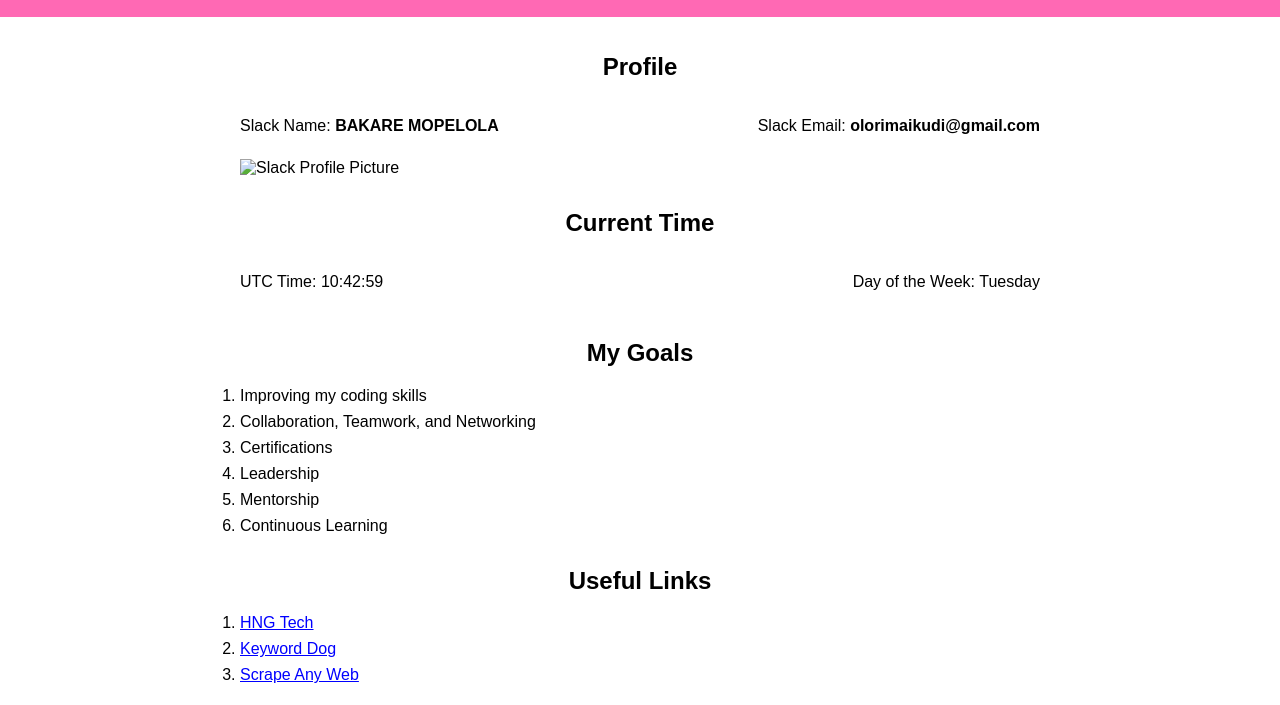
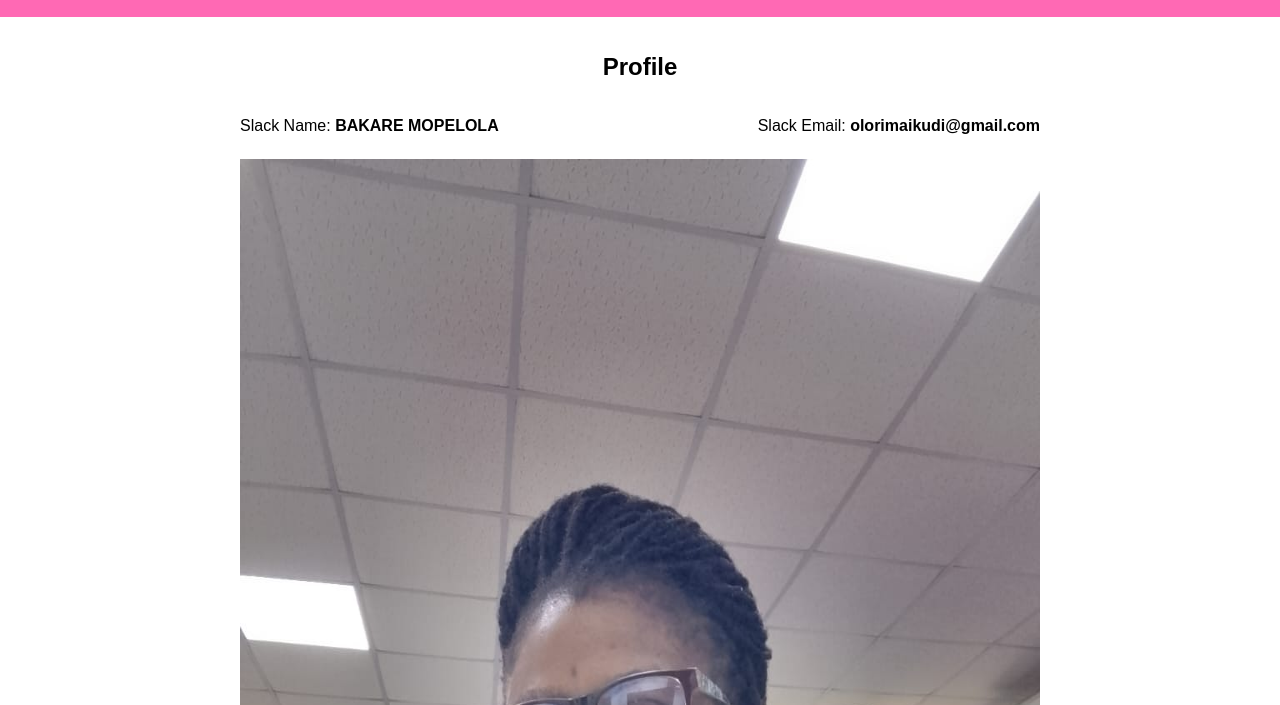
Before and after one commit to Bakaremopelola/HNG1, a plain HTML site: page index.html in a window 1280 px wide. Shown: the part 95-800 px from the top of the page. Drawn offline with Linux system fonts and the light colour scheme; the site is published under a folder, as on GitHub Pages, so addresses that start at the root find nothing.

Commit message:
Update index.html

```diff
--- a/index.html
+++ b/index.html
@@ -16,7 +16,7 @@
             <h2>Profile</h2>
             <div><p data-test-id="slackDisplayName">Slack Name: <span style="font-weight: bold; text-transform: uppercase;">Bakare Mopelola</span></p>
             <p data-test-id="slackEmail">Slack Email:  <span style="font-weight: bold;">olorimaikudi@gmail.com</span></p></div>
-            <img src="/./assets/Mopelola.jpg" alt="Slack Profile Picture" data-test-id="slackProfilePicture">
+            <img src="./assets/Mopelola.jpg" alt="Slack Profile Picture" data-test-id="slackProfilePicture">
         </section>
         <section id="current-time">
             <h2>Current Time</h2>
```
